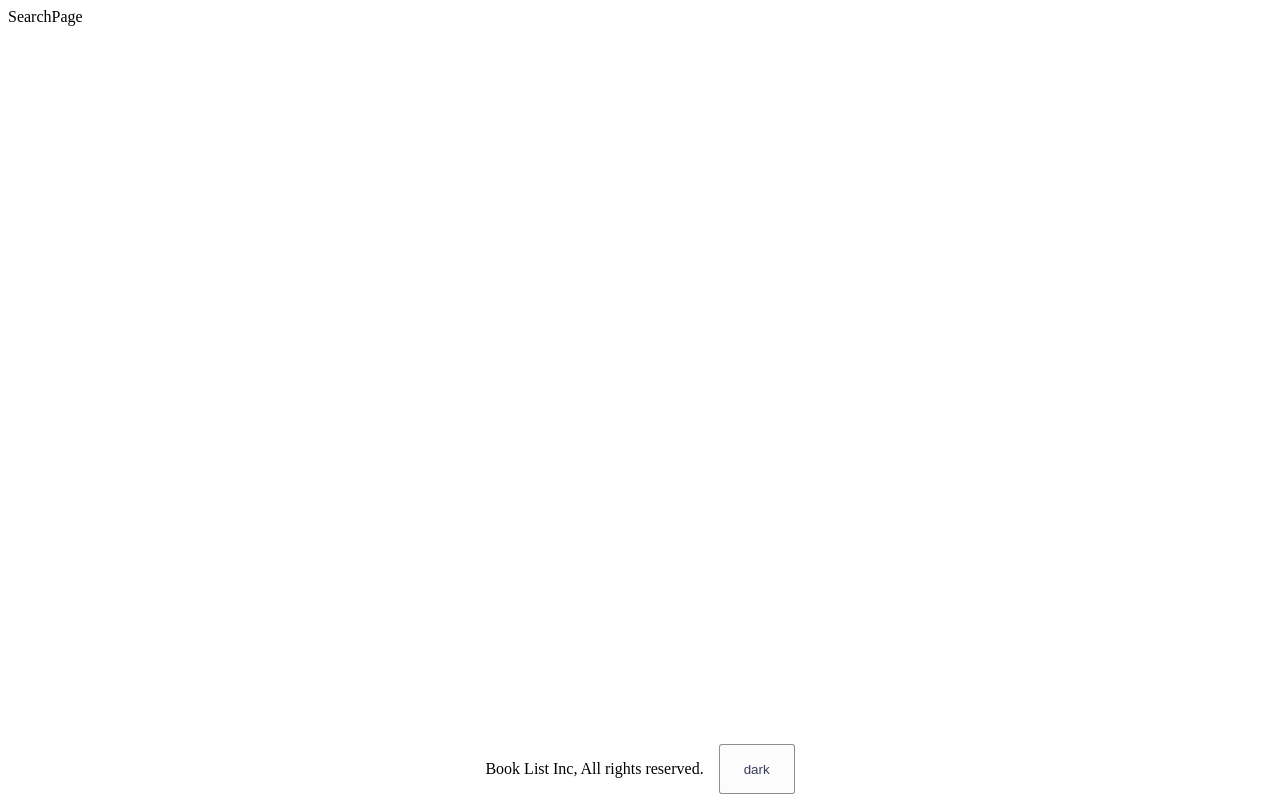
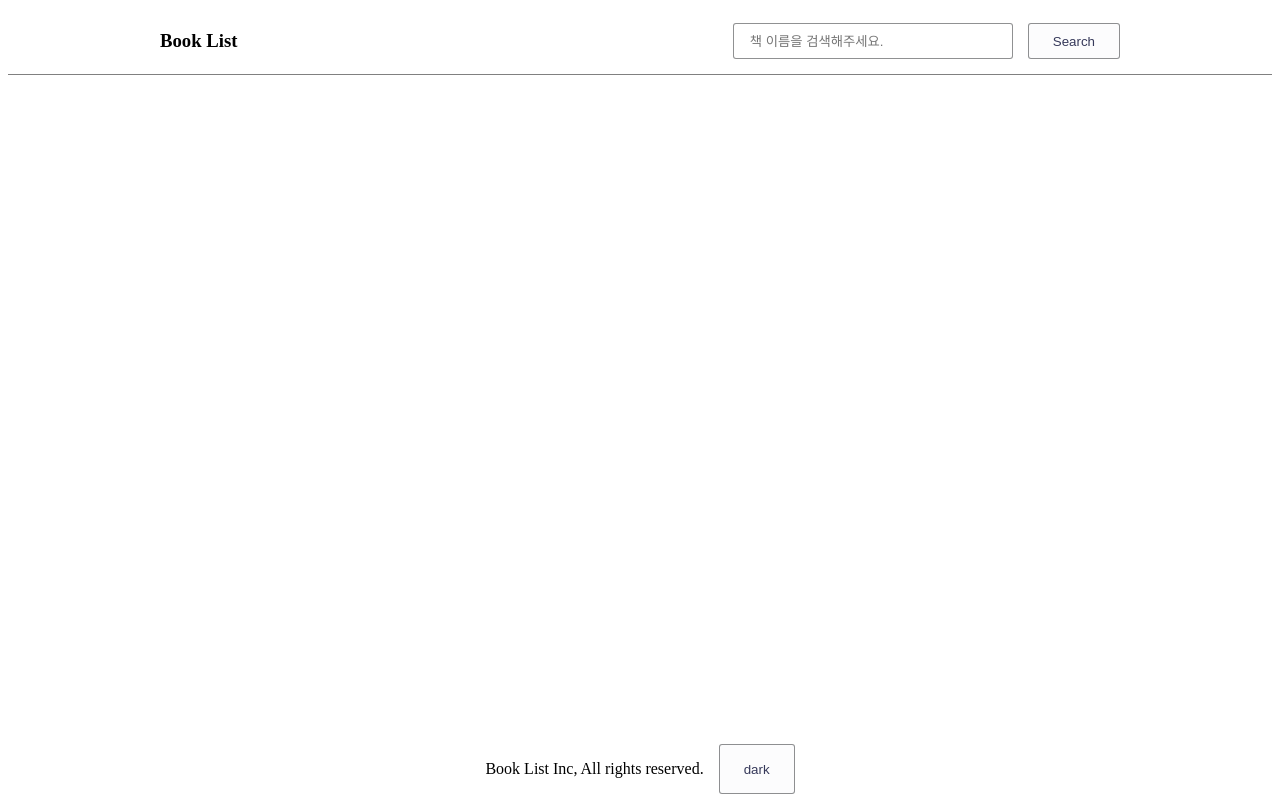
Before and after one commit to jmpark24/react-emotion-css-app, a React (Create React App) app: page / in a window 1280 px wide. Built offline with nearby package versions, Linux system fonts and the light colour scheme.

Commit message:
Search Page 생성

```diff
--- a/src/components/BookSearchForm.js
+++ b/src/components/BookSearchForm.js
@@ -0,0 +1,43 @@
+import styled from '@emotion/styled';
+import React from 'react';
+
+const Input = styled.input`
+  outline: 0;
+  padding: 0.6rem 1rem;
+  border: 1px solid rgba(34, 36, 38, 0.5);
+  border-radius: 3px;
+  min-width: 280px;
+  &focus,
+  &:active {
+    border-color: #85b7d9;
+  }
+  @media (max-width: 778px) {
+    margin-top: 10px;
+  }
+`;
+
+const Button = styled.button`
+  background-color: #fcfcfd;
+  color: #36395a;
+  border: 1px solid rgba(34, 36, 38, 0.5);
+  padding: 0.6rem 1.5rem;
+  margin-left: 15px;
+  border-radius: 3px;
+  cursor: pointer;
+
+  &:hover {
+    transform: translateY(-2px);
+  }
+`;
+
+const Form = styled.form``;
+const BookSearchForm = () => {
+  return (
+    <Form>
+      <Input type="search" placeholder="책 이름을 검색해주세요." />
+      <Button type="submit">Search</Button>
+    </Form>
+  );
+};
+
+export default BookSearchForm;
--- a/src/components/Footer.js
+++ b/src/components/Footer.js
@@ -25,7 +25,7 @@ const Footer = ({ isDark, setIsDark }) => {
           cursor: pointer;
 
           &:hover {
-            transform: translate(-2px);
+            transform: translateY(-2px);
           }
         `}
       >
--- a/src/pages/SearchPage.js
+++ b/src/pages/SearchPage.js
@@ -1,7 +1,47 @@
+import styled from '@emotion/styled';
 import React from 'react';
+import BookSearchForm from '../components/BookSearchForm';
+
+const LogoText = styled.h3`
+  margin: 0;
+`;
+
+const Container = styled.div`
+  max-width: 960px;
+  padding: 15px;
+  margin: 0 auto;
+`;
+
+const Header = styled.header`
+  border-bottom: 1px solid gray;
+`;
+
+const HeaderContainer = styled(Container)`
+  display: flex;
+  align-items: center;
+  @media (max-width: 778px) {
+    flex-direction: column;
+    align-items: flex-start;
+  }
+`;
+
+const HeaderSearchForm = styled.div`
+  margin-left: auto;
+`;
 
 const SearchPage = () => {
-  return <div>SearchPage</div>;
+  return (
+    <>
+      <Header>
+        <HeaderContainer>
+          <LogoText>Book List</LogoText>
+          <HeaderSearchForm>
+            <BookSearchForm />
+          </HeaderSearchForm>
+        </HeaderContainer>
+      </Header>
+    </>
+  );
 };
 
 export default SearchPage;
```
